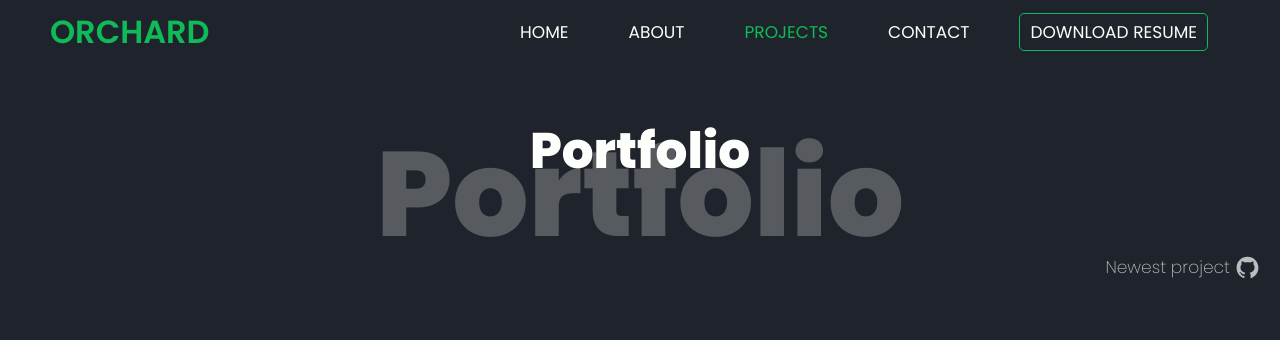
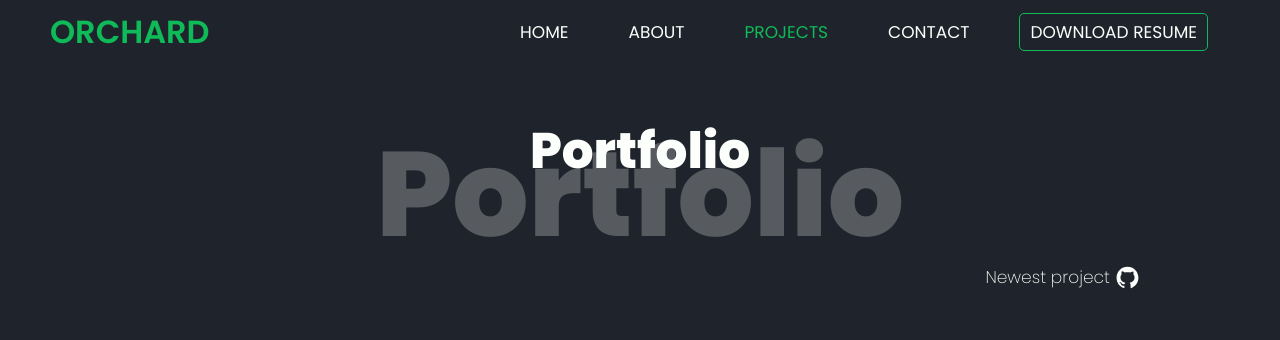
Before and after one commit to Jake-Orch/Portfolio-mk3, a React (Create React App) app: page /Portfolio-mk3/projects in a window 1280 px wide. Shown: the top 340 px of the page. Built offline with nearby package versions, Linux system fonts and the light colour scheme.

Commit message:
page structure slimmed down

```diff
--- a/src/containers/Projects/Projects.jsx
+++ b/src/containers/Projects/Projects.jsx
@@ -7,12 +7,14 @@ import { AiFillGithub } from "react-icons/ai";
 const Projects = () => {
   return (
     <div className="projects_container">
-      <Title name={"Portfolio"} />
-      <div className="projects_featured">
-        <p>Newest project</p>
-        <AiFillGithub />
+      <div className="projects_header">
+        <Title name={"Portfolio"} />
+        <div className="projects_featured">
+          <p>Newest project</p>
+          <AiFillGithub />
+        </div>
       </div>
-      <div>
+      <div className="projects_project_container">
         {projects.map((project, index) => (
           <Project
             key={index}
--- a/src/containers/Projects/projects.css
+++ b/src/containers/Projects/projects.css
@@ -1,24 +1,30 @@
 .projects_container {
     display: flex;
     flex-wrap: wrap;
+    flex-direction: column;
     justify-content: center;
     font-family: var(--font);
     color: var(--color-two);
+}
+
+.projects_header {
+    align-self: center;
+    width: 80%;
 }
 
 .projects_featured {
     display: flex;
     justify-content: end;
     width: 100%;
-    margin: 10px 20px 0 0;
+    margin-top: 20px;
     font-size: 17px;
     font-weight: 200;
-    color: var(--color-three);
+    color: var(--color-two);
     cursor: pointer;
 }
 
 .projects_featured:hover {
-    color: var(--color-two)
+    color: var(--color-three)
 }
 
 .projects_featured svg {
@@ -27,3 +33,16 @@
     width: 25px;
     margin-left: 5px;
 }
+
+.projects_project_container {
+    display: grid;
+    justify-content: space-around;
+    width: 100vw;
+}
+
+@media only screen and (min-width: 1100px) {
+    .projects_header {
+        align-self: center;
+        width: 1000px;
+    }
+}
```
